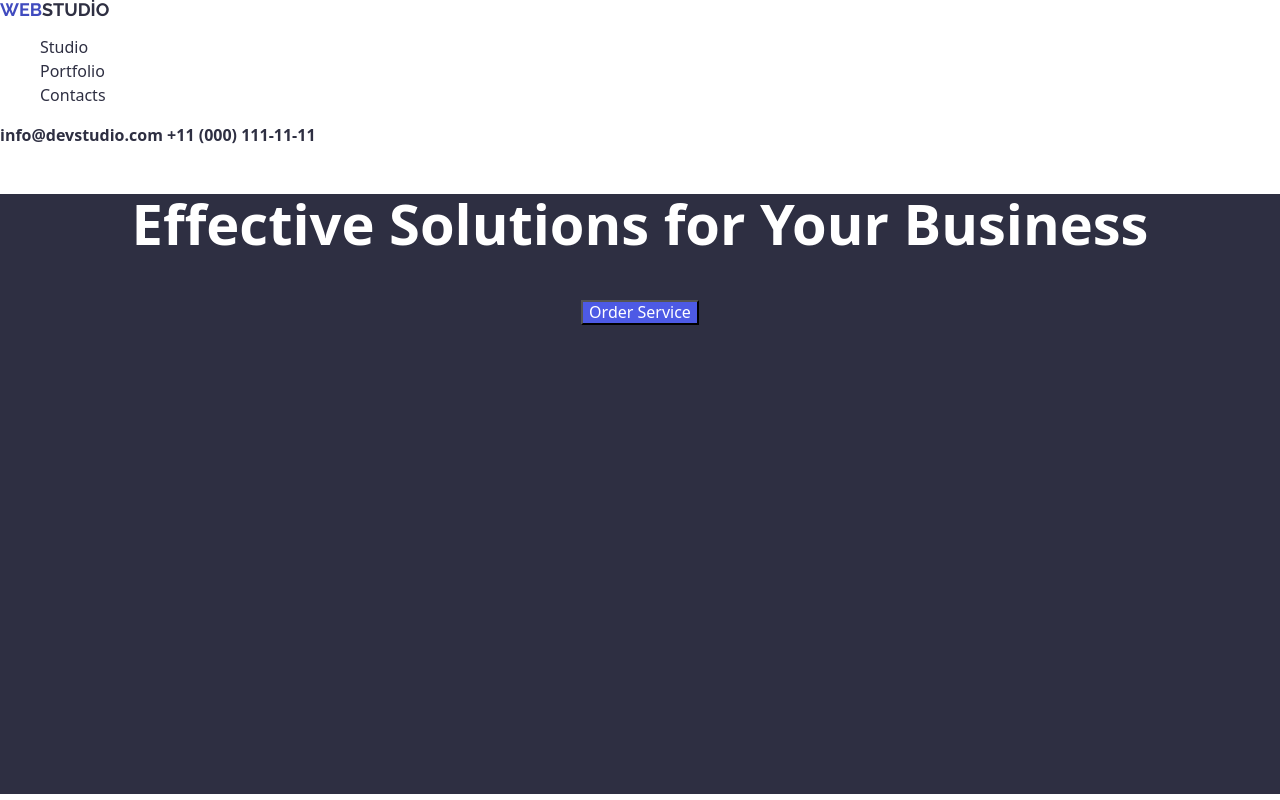
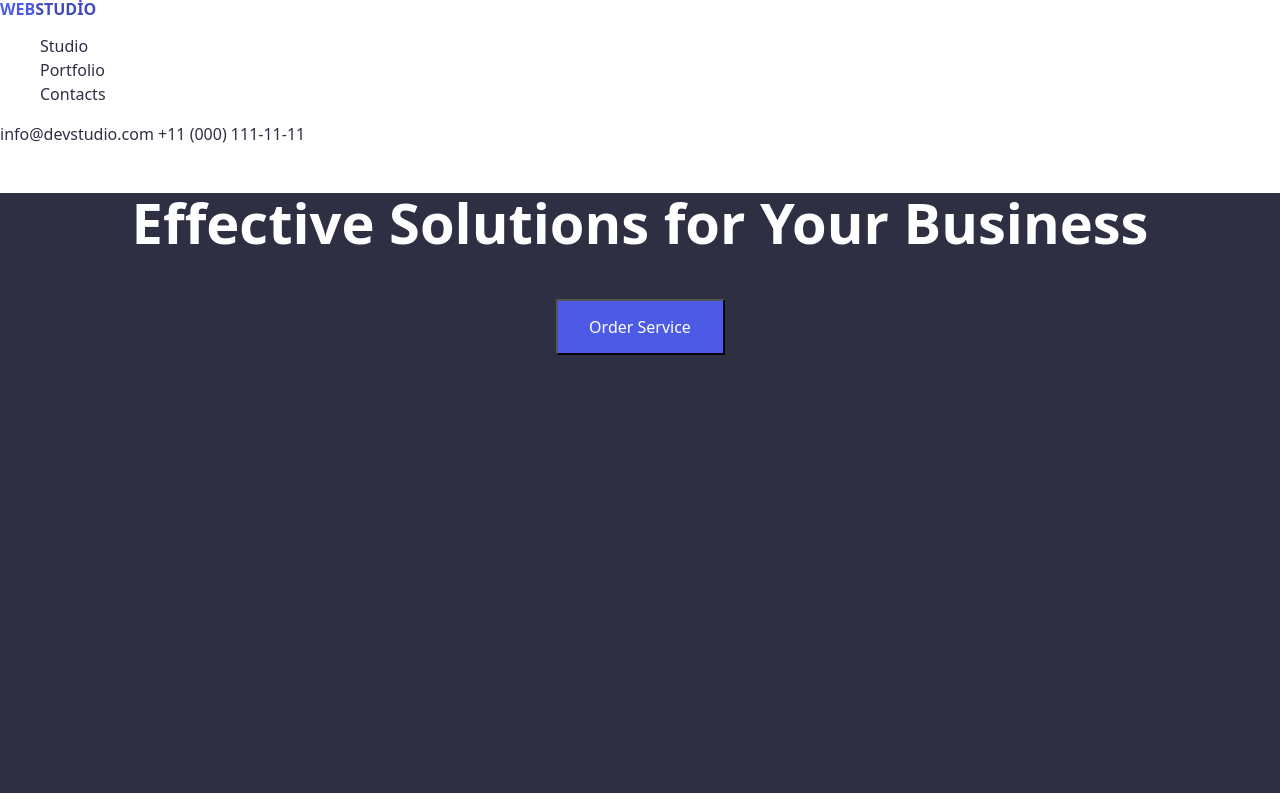
Before and after one commit to beatifultango/2.--dev, a plain HTML site: page index.html in a window 1280 px wide. Shown: the top 800 px of the page. Drawn offline with nearby package versions, Linux system fonts and the light colour scheme.

Commit message:
footer,header is controlled

```diff
--- a/css/styles.css
+++ b/css/styles.css
@@ -7,12 +7,11 @@
   line-height:1.07;
   color:#4D5AE5;
 }
-.spa{
-  font-family: "Raleway", sans-serif;
-  font-size: 18px;
-  color:#2E2F42;
 
+.span1{
+  color:#4D5AE5;
 }
+
 .spa1 {
   color:#F4F4FD;
 }
@@ -45,7 +44,16 @@ a:focus {
 }
 .contacts a{
     text-decoration: none;
-    color:#2E2F42;
+    color:#434455
+    font-size: 16px;
+    font-weight: 400;
+    line-height: 1.2em;
+    text-decoration: none;
+    width:193px;
+    height:108px;
+}
+.contacts a:hover{
+  color:#9747FF;
 }
 
 body {
@@ -78,6 +86,8 @@ button{
   font-weight: 500;
   line-height: 1.5;
   letter:4%;
+  width:169px;
+  height:56px;
 }
 .about-us {
     list-style: none;
@@ -205,4 +215,14 @@ footer {
   font: weight 700px;;
   font-style: normal;
   text-decoration: none;
+
 }
+
+.studio-footer {
+  color: #f4f4fd;
+
+
+}
+.span2{
+  color: #4d5ae5;
+}
--- a/index.html
+++ b/index.html
@@ -23,7 +23,12 @@
   </head>
   <body>
     <header>
-      <a class="page-title" href="" target="_blank">WEB<span class="spa">STUDİO</span></a>
+      <a href="" target="_blank"><span class="span1">WEB</span>STUDİO</a>
+    </header>
+
+
+
+
       <nav>
         <ul class="page-menu-list">
           <li>
@@ -170,7 +175,7 @@
       </section>
     </main>
     <footer>
-      <a  class="page-title"href=""  target="_blank">WEB<span class="spa1">STUDİO</span></a>
+      <a href=""  target="_blank"><span class="span2">WEB</span><span class="studio-footer">STUDİO</span></a>
       <p>
         Increase the flow of customers and sales for your business with digital
         marketing & growth solutions.
```
